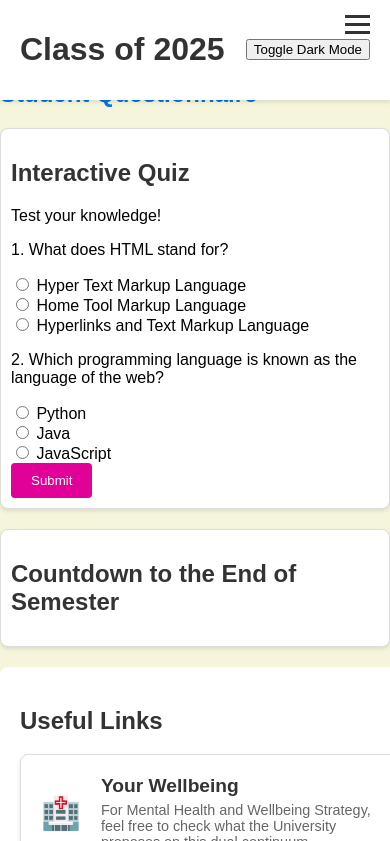
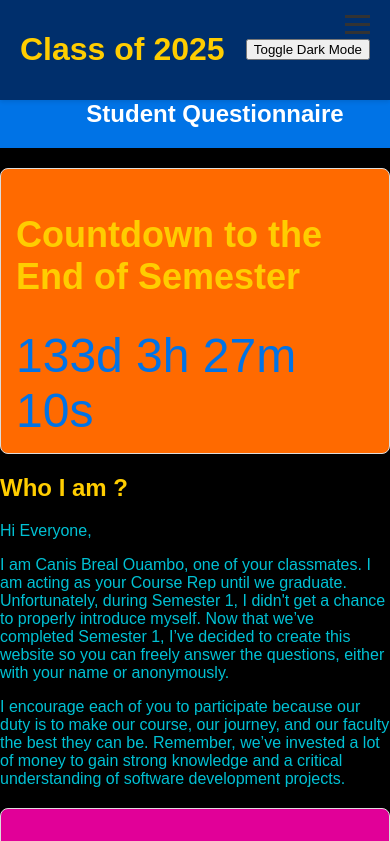
Before and after one commit to OuamboC/student-questionnaire, a plain HTML site: page index.html in a window 390 px wide. Both pictures are taken after a click on the button "Toggle Dark Mode". Shown: the top 841 px of the page. Drawn offline with Linux system fonts and the light colour scheme.

Commit message:
fixing bugs

```diff
--- a/index.html
+++ b/index.html
@@ -1,19 +1,18 @@
 <!DOCTYPE html>
 <html>
-<head>
+  <head>
     <meta charset="UTF-8">
     <meta name="viewport" content="width=device-width, initial-scale=1.0">
     <title>Student Questionnaire</title>
     <link rel="stylesheet" href="./styles.css">
+    <script src="./script.js" defer></script>
+  </head>
+  <body>
 
-</head>
-<body>
-    <h1 class="logo">Student Questionnaire</h1>
     <header>
         <div>
             <h1>Class of 2025</h1>
         </div>
-        <!-- Burger Menu -->
         <div class="burger-menu" id="burger-menu">
             <div class="bar"></div>
             <div class="bar"></div>
@@ -33,7 +32,28 @@
         </section>
         <button id="toggle-dark-mode">Toggle Dark Mode</button>
     </header>
-    <!-- Quiz Form -->
+    <h1 class="logo">Student Questionnaire</h1>
+    <section id="countdown">
+        <h2>Countdown to the End of Semester</h2>
+        <div id="timer"></div>
+    </section>
+    <h2>Who I am ?</h2>
+    <section id="About">
+      <p>Hi Everyone,</p>
+      <p>
+        I am Canis Breal Ouambo, one of your classmates. I am acting as your
+        Course Rep until we graduate. Unfortunately, during Semester 1, I didn't
+        get a chance to properly introduce myself. Now that we’ve completed
+        Semester 1, I’ve decided to create this website so you can freely answer
+        the questions, either with your name or anonymously.
+      </p>
+      <p>
+        I encourage each of you to participate because our duty is to make our
+        course, our journey, and our faculty the best they can be. Remember,
+        we’ve invested a lot of money to gain strong knowledge and a critical
+        understanding of software development projects.
+      </p>
+    </section>
     <section id="quiz">
         <h2>Interactive Quiz</h2>
         <p>Test your knowledge!</p>
@@ -52,13 +72,15 @@
         </form>
         <div id="quiz-result"></div>
     </section>
-    <section id="countdown">
-        <h2>Countdown to the End of Semester</h2>
-        <div id="timer"></div>
+
+    <section class="questionnaire">
+      <h2>Questionnaire</h2>
+      <form id="questionnaire-form">
+        </form>
     </section>
+
     <section class="scroll-list__wrp" id="Useful-links">
       <h2>Useful Links</h2>
-      <!-- Link Cards -->
       <div class="link-card">
           <a href="https://www.mmu.ac.uk/student-life/wellbeing" target="_blank">
               <div class="icon">🏥</div>
@@ -102,8 +124,8 @@
               </div>
           </a>
       </div>
-    </section>
-    <!-- Footer -->
+  </section>
+
     <footer>
         <section class="nav-links-footer">
             <h1>Class of 2025</h1>
@@ -119,7 +141,6 @@
                 </ul>
             </nav>
         </section>
-        <script src="./script.js" defer></script>
     </footer>
-</body>
+  </body>
 </html>
--- a/styles.css
+++ b/styles.css
@@ -1,3 +1,4 @@
+/* General Styles */
 body {
     font-family: Arial, sans-serif;
     background-color: #F5F5DC;
@@ -8,7 +9,7 @@ body {
 
 body.dark-mode {
     background-color: #000000; /* Dark background for dark mode */
-    color: #ffffff; /* Light text color for dark mode */
+    color: #00C1D4; /* Light text color for dark mode */
 }
 
 header {
@@ -16,7 +17,7 @@ header {
     top: 0;
     left: 0;
     right: 0;
-    background-color: #fff; /* Light background color */
+    background-color: #FFCD00; /* Light background color */
     z-index: 1000; /* Ensure it's on top */
     padding: 10px 20px; /* Add some padding */
     box-shadow: 0 2px 4px rgba(0, 0, 0, 0.1); /* Add a shadow for better visibility */
@@ -31,15 +32,27 @@ header.dark-mode {
 }
 
 .logo {
-    font-size: 1.5em;
-    font-weight: bold;
-    color: #0073e6;
-    margin: 0; /* Remove default margin */
-    cursor: pointer; /* Make it clickable */
+    background-color: #0073e6;
+    color: white;
+    text-align: center;
+    padding: 20px;
+    margin: 20px 0; /* Ensure some space around it */
+    width: 100%; /* Full width */
+    box-shadow: 0 2px 4px rgba(0, 0, 0, 0.1);
+    transition: background-color 0.3s, color 0.3s; /* Smooth transition for dark mode */
+}
+
+/* Adjust positioning to ensure it stays between the header and countdown */
+header + .logo {
+    margin-bottom: 20px; /* Space between header and logo */
+}
+
+.logo + #countdown {
+    margin-top: 20px; /* Space between logo and countdown */
 }
 
 .logo.dark-mode {
-    color: #FFCD00; /* Bright yellow for logo in dark mode */
+    color: #00C1D4; /* Bright yellow for logo in dark mode */
 }
 
 .burger-menu {
@@ -219,7 +232,7 @@ ul li a.dark-mode {
 
 /* Styling for the quiz section */
 #quiz {
-    background-color: #fff;
+    background-color: #E10098;
     border: 1px solid #ddd;
     border-radius: 8px;
     padding: 20px;
@@ -248,7 +261,7 @@ ul li a.dark-mode {
 
 /* Styling for the countdown timer */
 #countdown {
-    background-color: #fff;
+    background-color: #FF6A00;
     border: 1px solid #ddd;
     border-radius: 8px;
     padding: 20px;
@@ -264,15 +277,20 @@ ul li a.dark-mode {
 
 #timer {
     font-size: 2em;
-    color: #0073e6;
+    color: #ffffff;
 }
 
 #timer.dark-mode {
-    color: #ffffff; /* Light color for dark mode */
+    color: #0073e6; /* Light color for dark mode */
+
 }
 
-/* Media Queries for Mobile Devices */
+/* Media Queries for Responsive Design */
 @media (max-width: 600px) {
+    body {
+        padding-top: 60px; /* Adjust for smaller screens */
+    }
+
     .burger-menu {
         display: block;
     }
@@ -281,7 +299,13 @@ ul li a.dark-mode {
         display: none;
         flex-direction: column;
         justify-content: flex-start;
-        position: static;
+        position: absolute; /* Ensure it overlays */
+        top: 60px; /* Position below the header */
+        left: 0;
+        right: 0;
+        background-color: #FFCD00; /* Match the header's color */
+        z-index: 999; /* Ensure it overlays other content */
+        transition: all 0.3s ease; /* Smooth transition */
     }
 
     .nav-links.active {
@@ -290,14 +314,36 @@ ul li a.dark-mode {
 
     .nav-links nav ul {
         flex-direction: column;
-        gap: 5px;
+        gap: 10px; /* Increase gap for better spacing */
     }
 
     section#about, section#questionnaire, section#links, section#quiz, section#countdown {
-        padding: 10px;
+        padding: 15px; /* Ensure better padding on smaller screens */
     }
 
     .link-card {
         flex: 1 1 100%;
+        margin-bottom: 15px; /* Space between cards on small screens */
+    }
+
+    .logo {
+        padding: 20px; /* Adjust padding */
+        font-size: 1.5em; /* Adjust font size for smaller screens */
+    }
+
+    #countdown {
+        padding: 20px;
+        font-size: 1.5em; /* Adjust font size for smaller screens */
+    }
+
+    /* Footer navigation adjustments */
+    .nav-links-footer nav ul {
+        flex-direction: column;
+        gap: 10px;
+        padding: 0;
+    }
+
+    .nav-links-footer nav ul li {
+        margin-bottom: 15px; /* Space between items on smaller screens */
     }
 }
```
Also changed, not shown: questionnaire.html (+2 -1 lines), script.js (+7 -2 lines).
